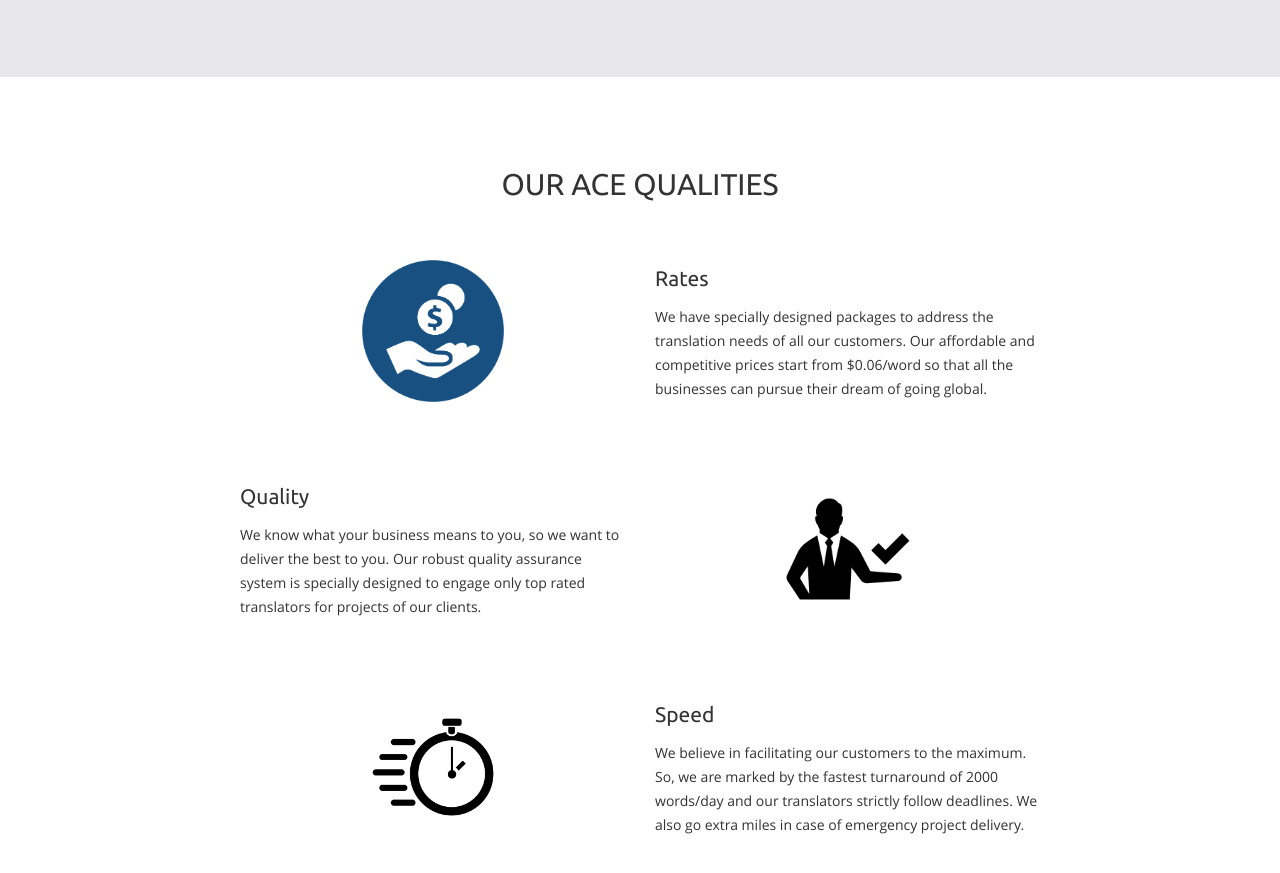
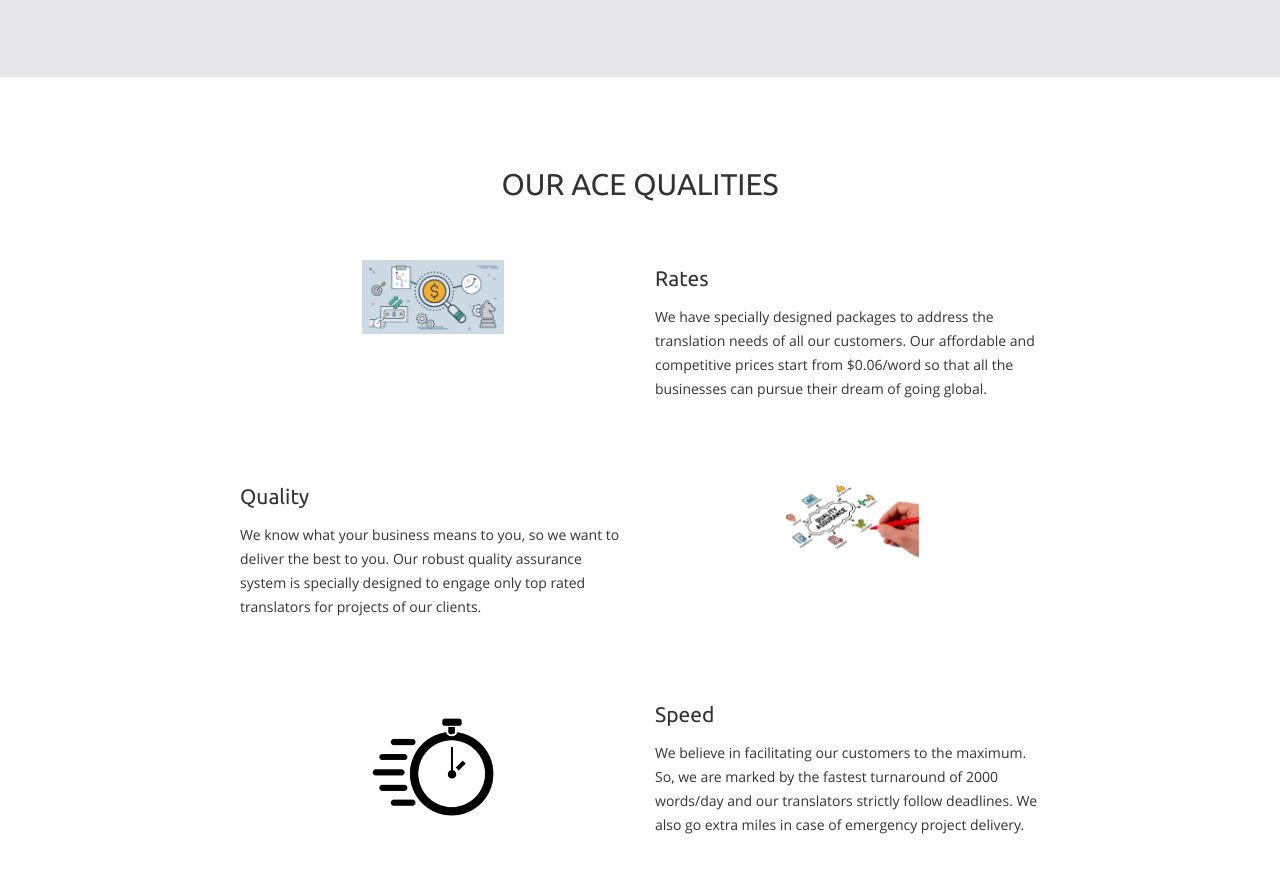
Before and after one commit to jndctranslation/landing_page, a Jekyll site: the page built from pages/home.md, in a window 1280 px wide and 900 px high, scrolled down 1235 px. Shown: the top 873 px of the window. Built offline with Jekyll 4.4.1, drawn with Linux system fonts in a browser that asks for light colours.

Commit message:
Update Website Pages “home_page_information”

```diff
--- a/_data/pages/home.yml
+++ b/_data/pages/home.yml
@@ -38,14 +38,14 @@ block_3:
   background_image: ''
   color_overlay: 'rgba(50, 50, 50, 0)'
   items:
-    - icon: /assets/images/upload/business-icon.png
+    - icon: /assets/images/upload/1_gztfphmxf03765dlvaxohg.png
       text: >-
         We have specially designed packages to address the translation needs of
         all our customers. Our affordable and competitive prices start from
         $0.06/word so that all the businesses can pursue their dream of going
         global.
       title: Rates
-    - icon: /assets/images/upload/749128-200.png
+    - icon: /assets/images/upload/the-importance-of-quality-assurance_374647951.jpg
       text: >-
         We know what your business means to you, so we want to deliver the best
         to you. Our robust quality assurance system is specially designed to
```
